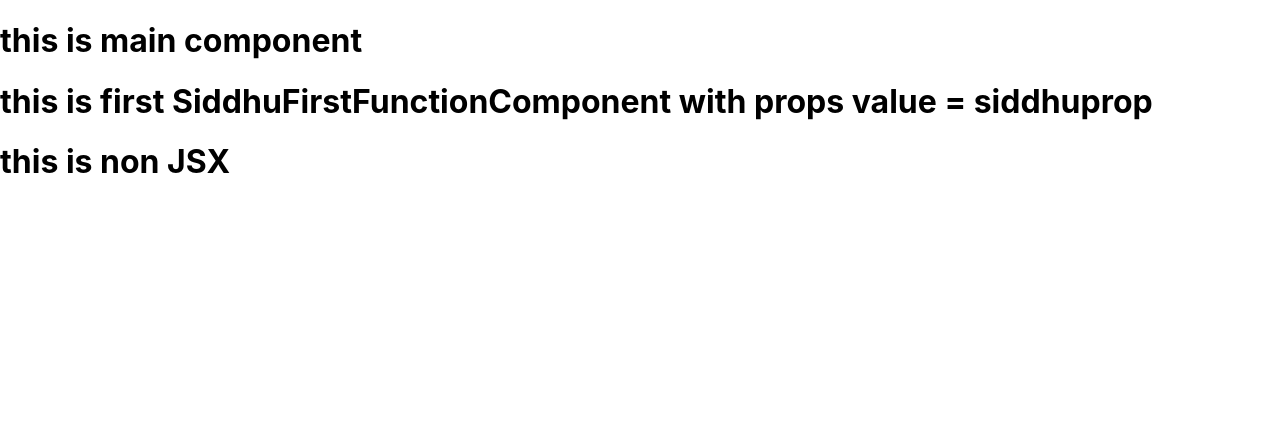
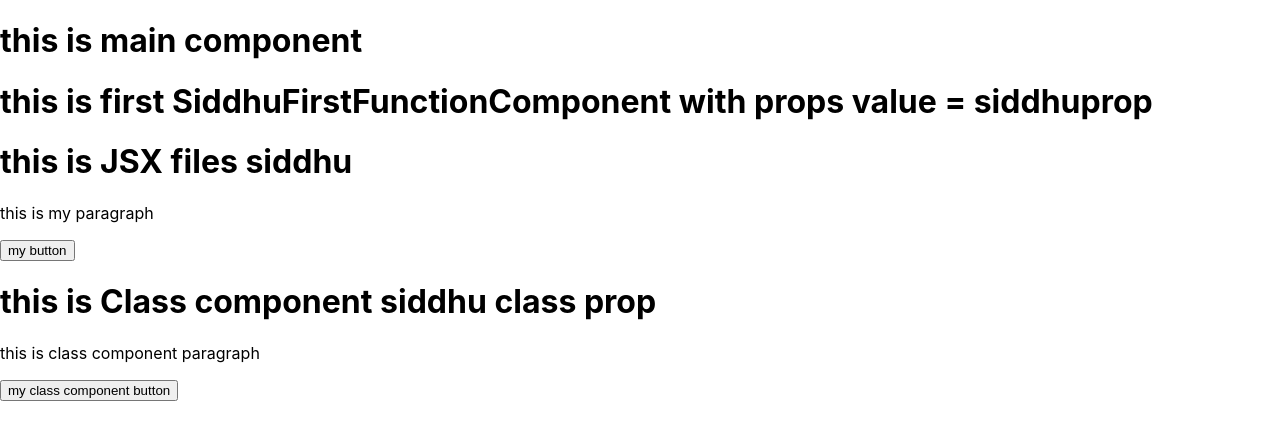
Before and after one commit to shdhumale/siddhureactjsexample, a React (Create React App) app in the folder my-example/: page / in a window 1280 px wide. Shown: the top 440 px of the page. Built offline with nearby package versions, Linux system fonts and the light colour scheme.

Commit message:
Props for class component

```diff
--- a/my-example/src/Component/JSXComponent.js
+++ b/my-example/src/Component/JSXComponent.js
@@ -1,16 +1,28 @@
 import React from 'react'
 
 
-let JSXComponent = () => {
-    /* return (
+let JSXComponent = (props) => {
+    console.log(props.children);
+    return (
         <div>
-            <h1> this is JSX files</h1>
+            <h1> this is JSX files {props.name}</h1>
+            {props.children}
         </div>
-    ) */
+    )
 
-    return React.createElement('div', { id: 'test', className: 'siddhuClass' }, React.createElement('h1', null, 'this is non JSX'));
+    // return React.createElement('div', { id: 'test', className: 'siddhuClass' }, React.createElement('h1', null, 'this is non JSX'));
 
 }
 
+/* function JSXComponent(props) {
+    console.log(props.children);
+    return (
+        <div>
+            <h1> this is JSX files {props.name}</h1>
+            {props.children}
+        </div>
+    )
+} */
+
 
 export default JSXComponent
--- a/my-example/src/Component/MainComponent.js
+++ b/my-example/src/Component/MainComponent.js
@@ -1,6 +1,7 @@
 import React from 'react';
 import SiddhuFirstFunctionComponent from './SiddhuFirstFunctionComponent';
 import JSXComponent from './JSXComponent'
+import SiddhuClassComponent from './SiddhuClassComponent'
 
 class MainComponent extends React.Component {
 
@@ -14,7 +15,15 @@ class MainComponent extends React.Component {
             <div className="MainComponent">
                 <h1>this is main component</h1>
                 <SiddhuFirstFunctionComponent name="siddhuprop" />
-                <JSXComponent />            </div>
+                <JSXComponent name="siddhu">
+                    <p>this is my paragraph</p>
+                    <button>my button</button>
+                </JSXComponent>
+                <SiddhuClassComponent myPropName="siddhu class prop">
+                    <p>this is class component paragraph</p>
+                    <button>my class component button</button>
+                </SiddhuClassComponent>
+            </div>
         )
     }
 
--- /dev/null
+++ b/my-example/src/Component/SiddhuClassComponent.js
@@ -0,0 +1,19 @@
+import React from 'react'
+
+class SiddhuClassComponent extends React.Component {
+    constructor(props) {
+        super(props);
+    }
+
+    render() {
+
+        return (
+            <div className="MainComponent">
+                <h1>this is Class  component {this.props.myPropName}</h1>
+                {this.props.children}
+            </div>
+        )
+    }
+}
+
+export default SiddhuClassComponent
--- a/my-example/src/index.js
+++ b/my-example/src/index.js
@@ -4,7 +4,8 @@ import './index.css';
 import App from './App';
 import SiddhuFirstFunctionComponent from './Component/SiddhuFirstFunctionComponent'
 import MainComponent from './Component/MainComponent'
-import * as serviceWorker from './serviceWorker';
+import * as serviceWorker from './serviceWorker'
+
 
 //ReactDOM.render(<App />, document.getElementById('root'));
 //Now we will upload our component for testing
```
